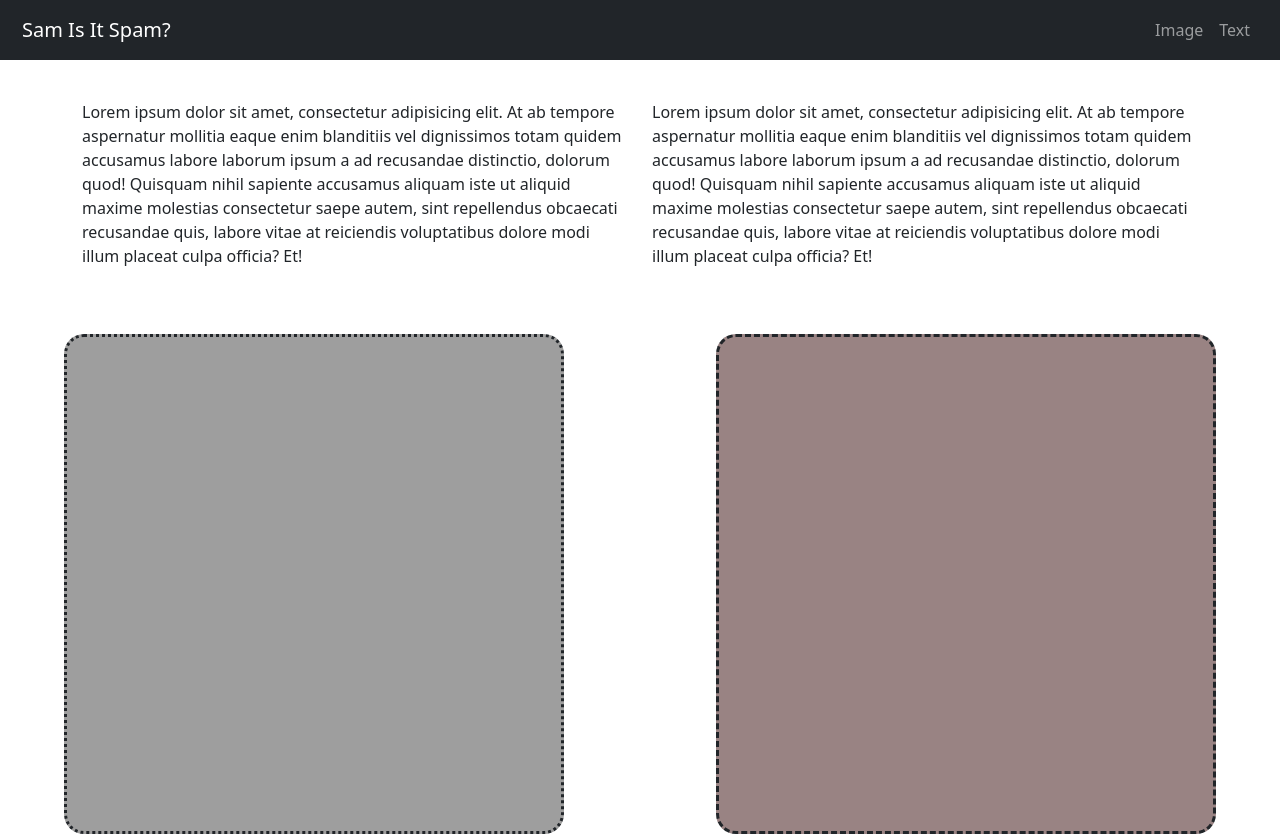
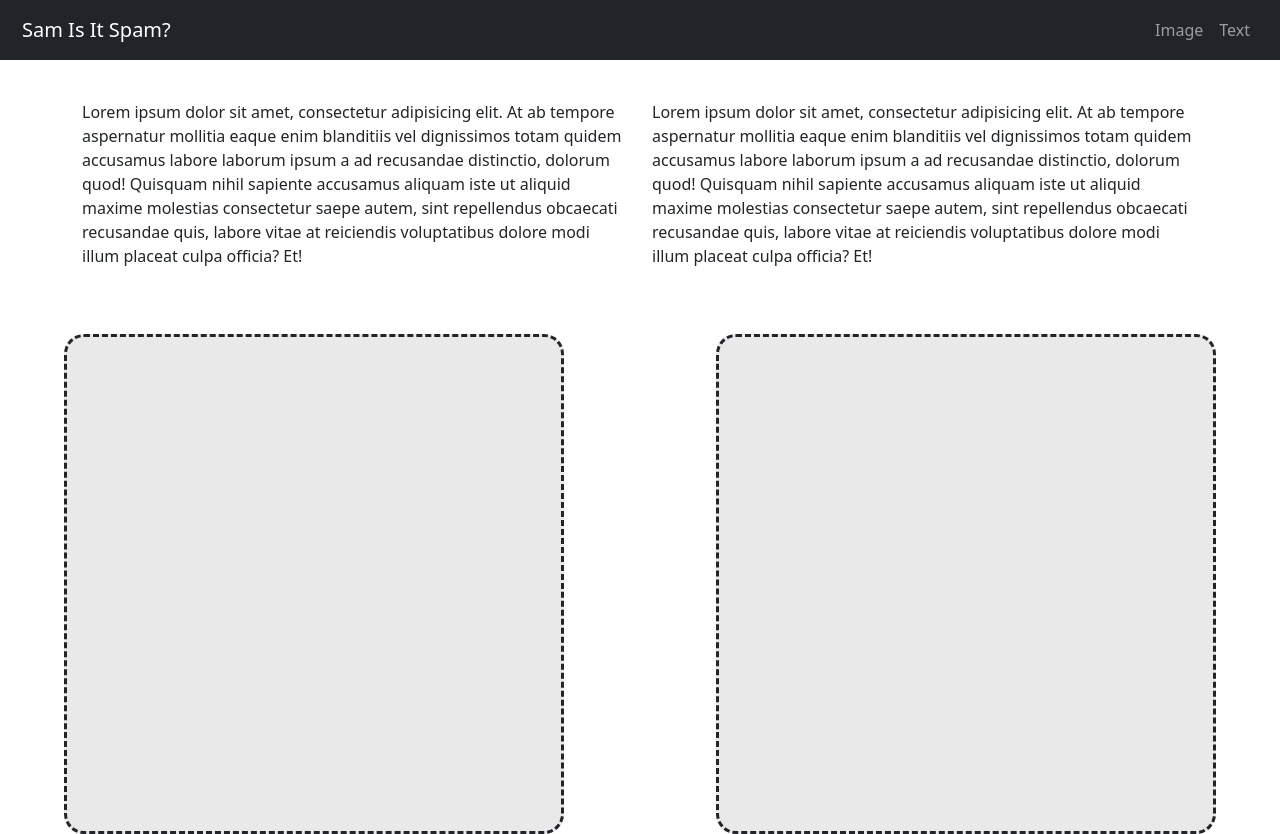
Before and after one commit to 18barbers2/ai-detection-webapp, a React (Vite) app: page / in a window 1280 px wide. Built offline with nearby package versions, Linux system fonts and the light colour scheme.

Commit message:
added animations and css to box styling

```diff
--- a/src/index.css
+++ b/src/index.css
@@ -8,16 +8,34 @@
 }
 
 .input-box {
-  background-color: rgb(158, 158, 158);
-  width: 500px;
-  height: 500px;
-  border-radius: 20px;
-  border-style: dotted;
-}
-.output-box {
-  background-color: rgb(153, 131, 131);
+  background-color: rgb(233, 233, 233);
   width: 500px;
   height: 500px;
   border-radius: 20px;
   border-style: dashed;
+  cursor: pointer;
+  transition-timing-function: ease-out;
+  transition: 0.25s;
 }
+
+.output-box {
+  background-color: rgb(233, 233, 233);
+  width: 500px;
+  height: 500px;
+  border-radius: 20px;
+  border-style: dashed;
+  transition-timing-function: ease-out;
+  transition: 0.25s;
+}
+
+.output-box:hover{
+  box-shadow: inset 5px 5px 5px 2px rgb(177, 177, 177);
+  transition-timing-function: ease-in;
+  transition: 0.25s;
+}
+
+.input-box:hover{
+  box-shadow: inset 5px 5px 5px 2px rgb(177, 177, 177);
+  transition-timing-function: ease-in;
+  transition: 0.25s;
+}
```
